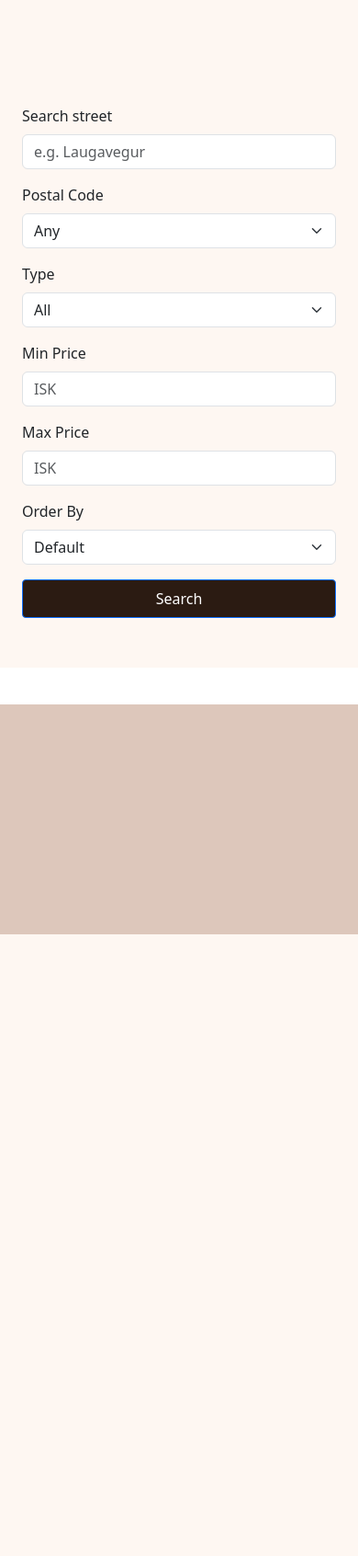
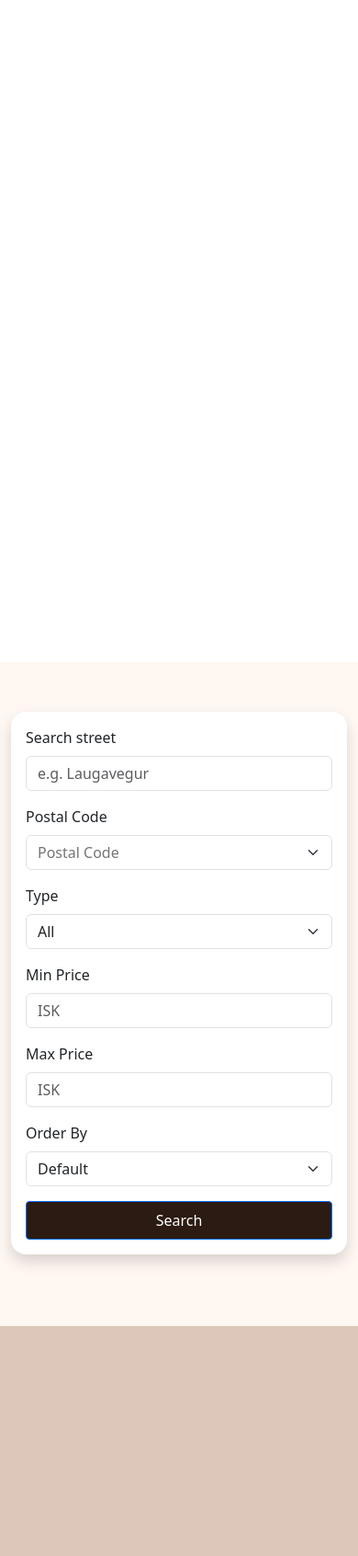
Before and after one commit to Pappakassi/castle_apartments, a Django app: page / in a window 390 px wide. Shown: the part 66-1758 px from the top of the page at 92% size. Before the commit the page ends 1082 px from the top, so only its background shows below. Run offline with Django 4.2, Linux system fonts and the light colour scheme; data that the repository does not hold is empty.

Commit message:
þriðjudagur status update

```diff
--- a/static/css/main.css
+++ b/static/css/main.css
@@ -58,6 +58,9 @@ section{
     color: #2B1B12 !important;
     font-weight: 800;
 }
+.card-title {
+        font-size: 1em;
+}
 .mb-5{
     margin-bottom: 1rem !important;
 }
@@ -65,7 +68,7 @@ section{
     border-radius: 1.5rem;
 
 }
-.grin-card {
+.grid-card {
     gap: 20px;
 }
 .card-title {
--- a/static/css/mediaqueries.css
+++ b/static/css/mediaqueries.css
@@ -1,4 +1,73 @@
-@media screen and (min-width: 1001px) {
+
+.custom-carousel {
+    margin: 0 auto;
+    width: 80%;
+    height: 45em;
+    max-width: 100%; /* fallback default */
+    transition: width 0.3s ease;
+}
+
+.carousel-item img {
+  width: 100%;
+  height: 45em;
+  object-fit: cover;
+  max-height: 80vh; /* Limits height on large screens */
+}
+
+/* Carousel thumbnail indicators */
+.carousel-thumb {
+  width: 60px;
+  height: 40px;
+  background-size: cover;
+  background-position: center;
+  border: 2px solid white;
+  margin: 2px;
+  opacity: 0.6;
+  border-radius: 4px;
+  cursor: pointer;
+}
+
+.carousel-thumb.active {
+  opacity: 1;
+  border-color: #007bff;
+}
+
+
+@media (max-width: 576px) {
+    .custom-carousel {
+        width: 100%;
+    }
+}
+
+@media (min-width: 577px) and (max-width: 768px) {
+    .custom-carousel {
+        width: 540px;
+    }
+    .grid-card {
+        display: grid;
+        grid-template-columns: repeat(1, 1fr);
+        margin-bottom: 20px;
+        gap: 20px;
+    }
+}
+
+@media (min-width: 769px) and (max-width: 992px) {
+    .custom-carousel {
+        width: 720px;
+    }
+    .grid-card {
+        display: grid;
+        grid-template-columns: repeat(2, 1fr);
+        margin-top: 20px;
+        margin-bottom: 20px;
+        gap: 20px;
+    }
+}
+
+@media (min-width: 993px) {
+    .carousel-container {
+        width: 960px;
+    }
     .grid-card {
         display: grid;
         grid-template-columns: repeat(3, 1fr);
@@ -6,42 +75,7 @@
         margin-top: 20px;
         margin-bottom: 20px;
     }
-    .card-title {
-        font-size: 1em;
-    }
     .carousel {
-        margin: 0px 10rem !important;
-    }
 
-}
-
-@media screen and (max-width: 1000px) {
-    .grid-card {
-        display: grid;
-        grid-template-columns: repeat(2, 1fr);
-        margin-top: 20px;
-        margin-bottom: 20px;
-        gap: 20px;
-    }
-    .card-title {
-        font-size: 1em;
-    }
-    .carousel {
-        margin: 0px 10rem !important;
     }
 }
-
-@media screen and (max-width: 800px) {
-    .grid-card {
-        display: grid;
-        grid-template-columns: repeat(1, 1fr);
-        margin-bottom: 20px;
-        gap: 20px;
-    }
-    .card-title {
-        font-size: 1em;
-    }
-    .carousel {
-        margin: 0px 10rem !important;
-    }
-}
--- a/static/css/slides.css
+++ b/static/css/slides.css
@@ -1,15 +1,3 @@
-/* In your main.css */
-.custom-carousel {
-    max-height: 400px;
-    overflow: hidden;
-}
-
-.custom-carousel .carousel-item img {
-    object-fit: cover;
-    object-position: center;
-    height: 400px;
-}
-
 .carousel-caption h5 {
     color: black;
 }
--- /dev/null
+++ b/static/js/slider.js
@@ -0,0 +1,20 @@
+<script>
+  document.addEventListener('DOMContentLoaded', function () {
+    const carouselElement = document.querySelector('#carouselExampleCaptions');
+    const toggleBtn = document.getElementById('carousel-toggle');
+    const carousel = bootstrap.Carousel.getOrCreateInstance(carouselElement);
+
+    let isPaused = false;
+
+    toggleBtn.addEventListener('click', function () {
+      if (isPaused) {
+        carousel.cycle(); // resume autoplay
+        toggleBtn.innerHTML = '⏸️ Pause';
+      } else {
+        carousel.pause(); // stop autoplay
+        toggleBtn.innerHTML = '▶️ Play';
+      }
+      isPaused = !isPaused;
+    });
+  });
+</script>
--- a/templates/apartments/_search_apartment.html
+++ b/templates/apartments/_search_apartment.html
@@ -1,20 +1,15 @@
-<div class="container my-4">
+<div class="container my-4 shadow p-3 mb-5 bg-white rounded-4">
   <div class="row g-3 align-items-end">
     <!-- Street name -->
-    <div class="col-md-3">
+    <div class="col-md-2">
       <label for="search-value" class="form-label">Search street</label>
       <input type="search" id="search-value" class="form-control" placeholder="e.g. Laugavegur">
     </div>
 
     <!-- Postal code -->
     <div class="col-md-2">
-      <label for="postal-code" class="form-label">Postal Code</label>
-      <select id="postal-code" class="form-select">
-        <option value="">Any</option>
-        <option value="101">101</option>
-        <option value="220">220</option>
-        <option value="170">170</option>
-      </select>
+        <label for="postal-code" class="form-label">Postal Code</label>
+        <input type="number" id="postal-code" class="form-select" placeholder="Postal Code">
     </div>
 
     <!-- Type -->
--- a/templates/apartments/_slides.html
+++ b/templates/apartments/_slides.html
@@ -1,16 +1,14 @@
 {% load static %}
 <div id="carouselExampleCaptions" class="carousel slide custom-carousel rounded-4" data-bs-ride="carousel">
   <div class="carousel-indicators">
-
-
       {% for img in apartment.images.all %}
-      <button type="button"
+        <button
+          type="button"
           data-bs-target="#carouselExampleCaptions"
           data-bs-slide-to="{{ forloop.counter0 }}"
-        class="{% if forloop.first %}active{% endif %}"
+          class="carousel-thumb img-{{ forloop.counter0 }} {% if forloop.first %}active{% endif %}"
           {% if forloop.first %}aria-current="true"{% endif %}
-        aria-label="Slide {{ forloop.counter }}"
-        style="width: 60px; height: 40px; background-image: url('{{ img.image_url }}'); background-size: cover; background-position: center; border: 2px solid white; margin: 2px;">
+          aria-label="Slide {{ forloop.counter }}">
         </button>
       {% endfor %}
     </div>
@@ -18,13 +16,21 @@
     <div class="carousel-inner">
       {% for img in apartment.images.all %}
         <div class="carousel-item {% if forloop.first %}active{% endif %}">
-        <img src="{{ img.image_url }}" class="d-block w-100" data-bs-toggle="modal" alt="{{ img.caption }}">
+          <img src="{{ img.image_url }}" class="d-block w-100 rounded-4" alt="{{ img.caption }}">
           <div class="carousel-caption d-none d-md-block">
             <p>{{ img.caption }}</p>
           </div>
         </div>
       {% endfor %}
     </div>
+
+    <style>
+      {% for img in apartment.images.all %}
+        .img-{{ forloop.counter0 }} {
+          background-image: url('{{ img.image_url }}');
+        }
+      {% endfor %}
+    </style>
 
   <button class="carousel-control-prev" type="button" data-bs-target="#carouselExampleCaptions" data-bs-slide="prev">
     <span class="carousel-control-prev-icon" aria-hidden="true"></span>
--- a/templates/apartments/apartment_detail.html
+++ b/templates/apartments/apartment_detail.html
@@ -3,9 +3,9 @@
 {% block title %}{{ apartment.title }} - Details{% endblock %}
 
 {% block content %}
-    <section>
+    <div class="container-fluid px-0">
         {% include 'apartments/_slides.html' %}
-    </section>
+    </div>
     <section>
         <div class="container">
             <!--
--- a/templates/apartments/apartments_list.html
+++ b/templates/apartments/apartments_list.html
@@ -11,12 +11,6 @@
     <div class="container">
         <h2>Available Properties</h2>
 
-        <!-- 🔍 Search input and button -->
-        <div class="input-group mb-3">
-          <input type="search" id="search-value" class="form-control" placeholder="Enter search...">
-          <button id="search-icon" class="btn btn-outline-primary" type="button">Search</button>
-        </div>
-
         <a href="{% url 'create_apartment' %}" class="btn btn-primary mb-3">
           + Create New Apartment
         </a>
--- a/templates/base.html
+++ b/templates/base.html
@@ -31,6 +31,8 @@
     </footer>
 
     <script src="{% static 'js/apartment_filter.js' %}"></script>
+
     <script src="https://cdn.jsdelivr.net/npm/bootstrap@5.3.6/dist/js/bootstrap.bundle.min.js" integrity="sha384-j1CDi7MgGQ12Z7Qab0qlWQ/Qqz24Gc6BM0thvEMVjHnfYGF0rmFCozFSxQBxwHKO" crossorigin="anonymous"></script>
+    <script src="{% static 'js/slider.js' %}"></script>
 </body>
 </html>
--- a/templates/home.html
+++ b/templates/home.html
@@ -1,9 +1,9 @@
 {% extends "base.html" %}
 
 {% block content %}
-<section>
-    {% include "_slides.html" %}
-</section>
+    <div class="container-fluid px-0">
+        {% include 'apartments/_slides.html' %}
+    </div>
         <!-- Search and Filters -->
     <section class="container-fluid">
         {% include 'apartments/_search_apartment.html' %}
--- a/templates/registration/login.html
+++ b/templates/registration/login.html
@@ -1,10 +1,12 @@
 {% extends "base.html" %}
 
 {% block content %}
+<div class="container text-center my-5">
 <h2>Login</h2>
 <form method="post">
   {% csrf_token %}
   {{ form.as_p }}
   <button type="submit">Log in</button>
 </form>
+</div>
 {% endblock %}
--- a/templates/users/register.html
+++ b/templates/users/register.html
@@ -1,7 +1,8 @@
 {% extends "base.html" %}
 
 {% block content %}
-
+<div class="text-center my-5">
+<div class="text-left">
 <h1>Register now!</h1>
 
 <form method="post" action="{% url 'register' %}">
@@ -9,5 +10,6 @@
     {{ form }}
     <input type="submit" class="btn btn-primary" value="Register" />
 </form>
-
+</div>
+</div>
 {% endblock %}
```
Also changed, not shown: templates/registration/login2.html (deleted, +0 -52 lines). Lines whose indentation alone changed are shown as unchanged.
